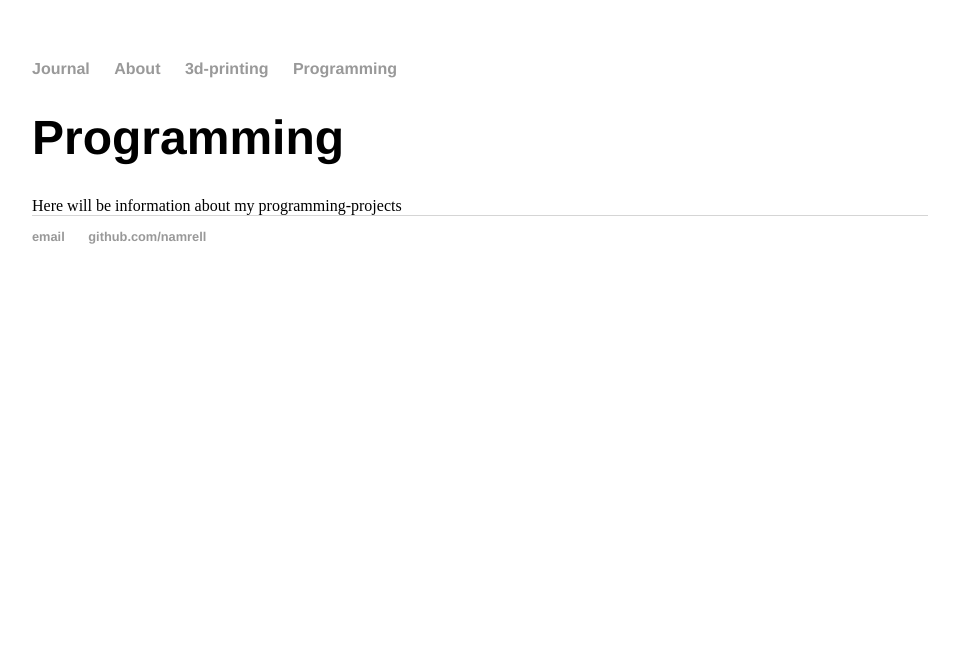
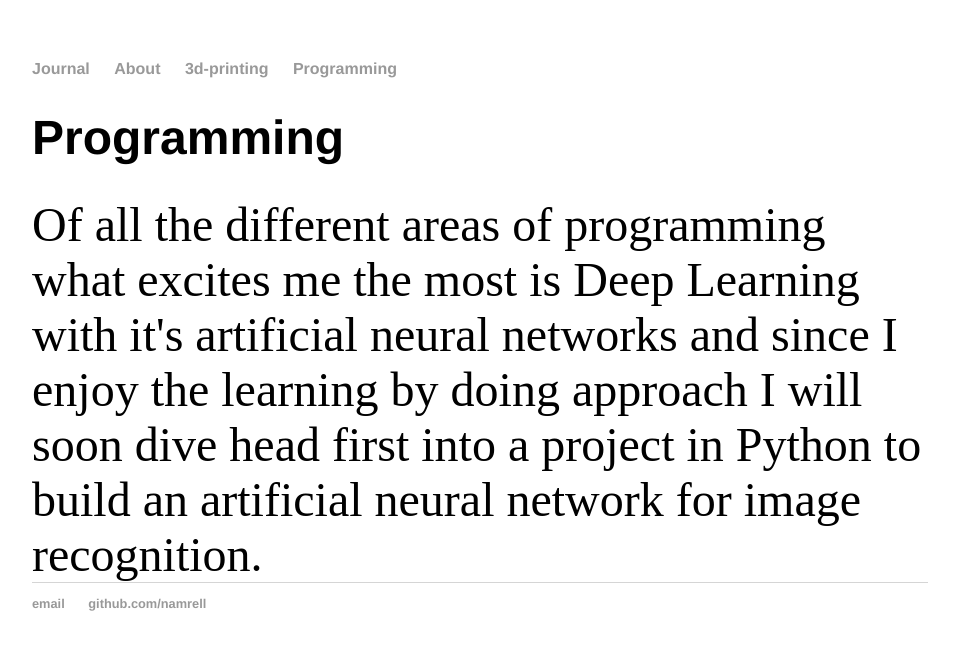
Before and after one commit to Namrell/Namrell.github.io, a Jekyll site: the page built from programming/index.html, in a window 1280 px wide. Shown: the top 650 px of the page, without its empty margins (160-1119 px from the left). Built offline with Jekyll 4.4.1, drawn with Linux system fonts in a browser that asks for light colours.

Commit message:
Update index.html
Updated the text and the code

```diff
--- a/programming/index.html
+++ b/programming/index.html
@@ -3,4 +3,12 @@ layout: default
 title: Programming
 ---
 	<h1>{{ page.title }}</h1>
-Here will be information about my programming-projects
+	<body>
+		<div class="container">
+		<font size="11">
+			Of all the different areas of programming what excites me the most is Deep Learning with it's
+			artificial neural networks and since I enjoy the learning by doing approach I will soon dive
+			head first into a project in Python to build an artificial neural network for image recognition.
+		</font>
+		</div>
+	</body>
```
